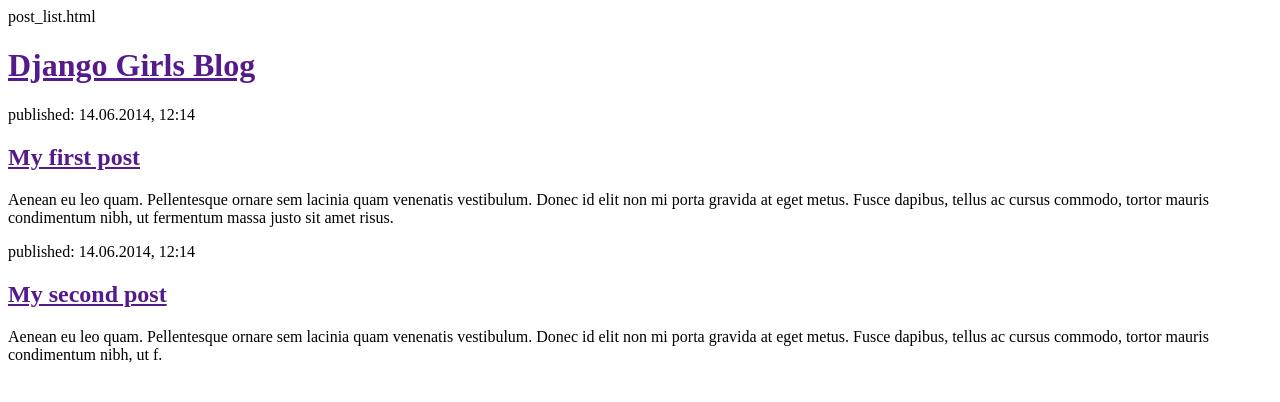
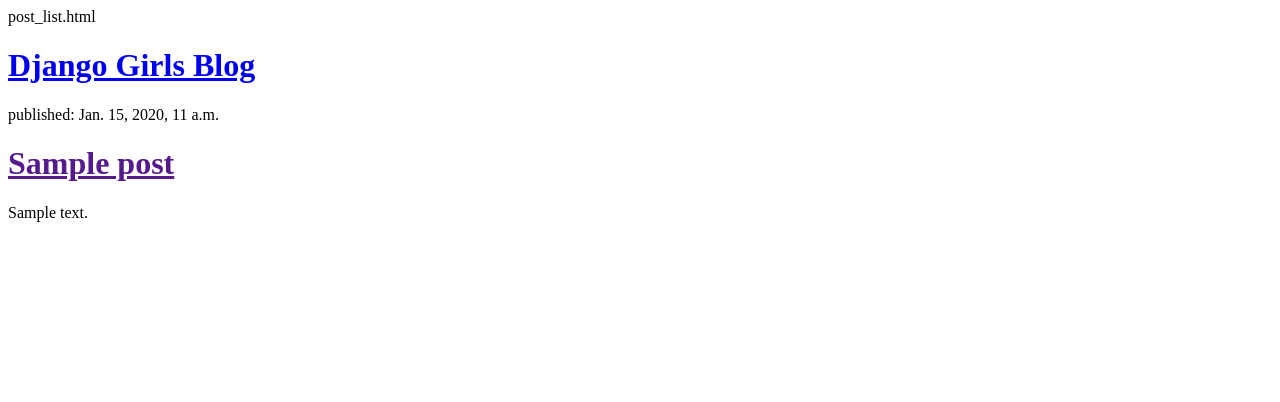
Before and after one commit to dongyang438/my-first-blog1456, a Django app: page / in a window 1280 px wide. Shown: the top 402 px of the page. Run offline with Django 3.2, Linux system fonts and the light colour scheme; tables that the repository leaves empty hold one stand-in row (values such as "Sample post").

Commit message:
Modified templates to display posts from database.

```diff
--- a/blog/models.py
+++ b/blog/models.py
@@ -1,3 +1,6 @@
+
+
+
 from django.db import models
 from django.utils import timezone
 
--- a/blog/templates/blog/post_list.html
+++ b/blog/templates/blog/post_list.html
@@ -4,20 +4,16 @@ post_list.html
         <title>Django Girls blog</title>
     </head>
     <body>
+         <div>
+        <h1><a href="/">Django Girls Blog</a></h1>
+    </div>
+
+    {% for post in posts %}
         <div>
-            <h1><a href="">Django Girls Blog</a></h1>
+            <p>published: {{ post.published_date }}</p>
+            <h1><a href="">{{ post.title }}</a></h1>
+            <p>{{ post.text|linebreaksbr }}</p>
         </div>
-
-        <div>
-            <p>published: 14.06.2014, 12:14</p>
-            <h2><a href="">My first post</a></h2>
-            <p>Aenean eu leo quam. Pellentesque ornare sem lacinia quam venenatis vestibulum. Donec id elit non mi porta gravida at eget metus. Fusce dapibus, tellus ac cursus commodo, tortor mauris condimentum nibh, ut fermentum massa justo sit amet risus.</p>
-        </div>
-
-        <div>
-            <p>published: 14.06.2014, 12:14</p>
-            <h2><a href="">My second post</a></h2>
-            <p>Aenean eu leo quam. Pellentesque ornare sem lacinia quam venenatis vestibulum. Donec id elit non mi porta gravida at eget metus. Fusce dapibus, tellus ac cursus commodo, tortor mauris condimentum nibh, ut f.</p>
-        </div>
+    {% endfor %}
     </body>
 </html>
--- a/blog/views.py
+++ b/blog/views.py
@@ -1,5 +1,11 @@
 from django.shortcuts import render
+from django.utils import timezone
+
+from .models import Post
+
+
 def post_list(request):
-    return render(request, 'blog/post_list.html', {})
+    posts = Post.objects.filter(published_date__lte=timezone.now()).order_by('published_date')
+    return render(request, 'blog/post_list.html', {'posts': posts})
 
 # Create your views here.
--- a/firstweb/urls.py
+++ b/firstweb/urls.py
@@ -14,10 +14,10 @@ Including another URLconf
     2. Add a URL to urlpatterns:  path('blog/', include('blog.urls'))
 """
 from django.contrib import admin
-from django.urls import path, include
-from django.conf.urls import url
+# from django.urls import
+from django.conf.urls import url, include
 
 urlpatterns = [
-    path('admin/', admin.site.urls),
+    url('^admin/', admin.site.urls),
     url(r'', include('blog.urls')),
 ]
```
